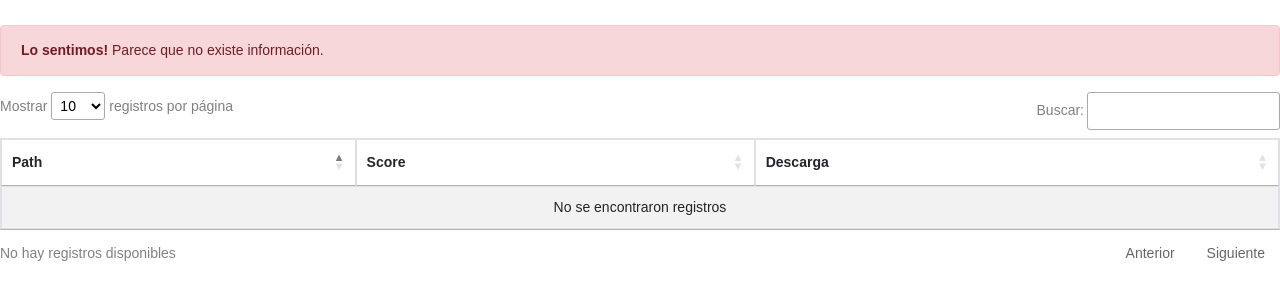
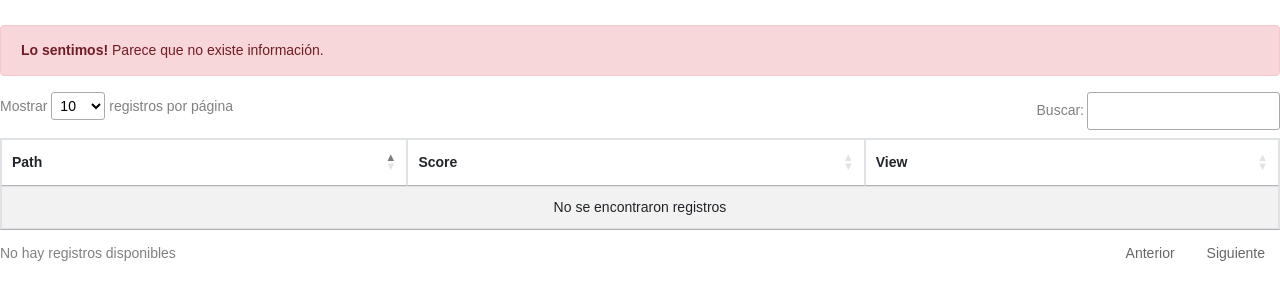
Before and after one commit to LachyCastro/Proyecto-Final-SRI, a Django app: template templates/documents.html in a window 1280 px wide. Shown: the top 300 px of the page. Run offline with Django 3.2, Linux system fonts and the light colour scheme; the template is opened without the code that fills it, so the values that code supplies are empty; parts of the project's set-up code (start-up, migrations or seed data) failed here and were passed over; some libraries are stand-ins or nearby versions.

Commit message:
Update documents.html

```diff
--- a/templates/documents.html
+++ b/templates/documents.html
@@ -19,7 +19,7 @@
             <tr>
                 <th scope="col">Path</th>
                 <th scope="col">Score</th>
-                <th scope="col">Descarga</th>
+                <th scope="col">View</th>
             </tr>
         </thead>
 
@@ -30,7 +30,7 @@
                 <td>{{ document.0 }}</td>
                 <td>{{ document.1 }}</td>
                 <td>
-                  <a href= {{document.0}} download >Doc!</a>
+                  Coming soon
               </td>
             </tr>
 
```
